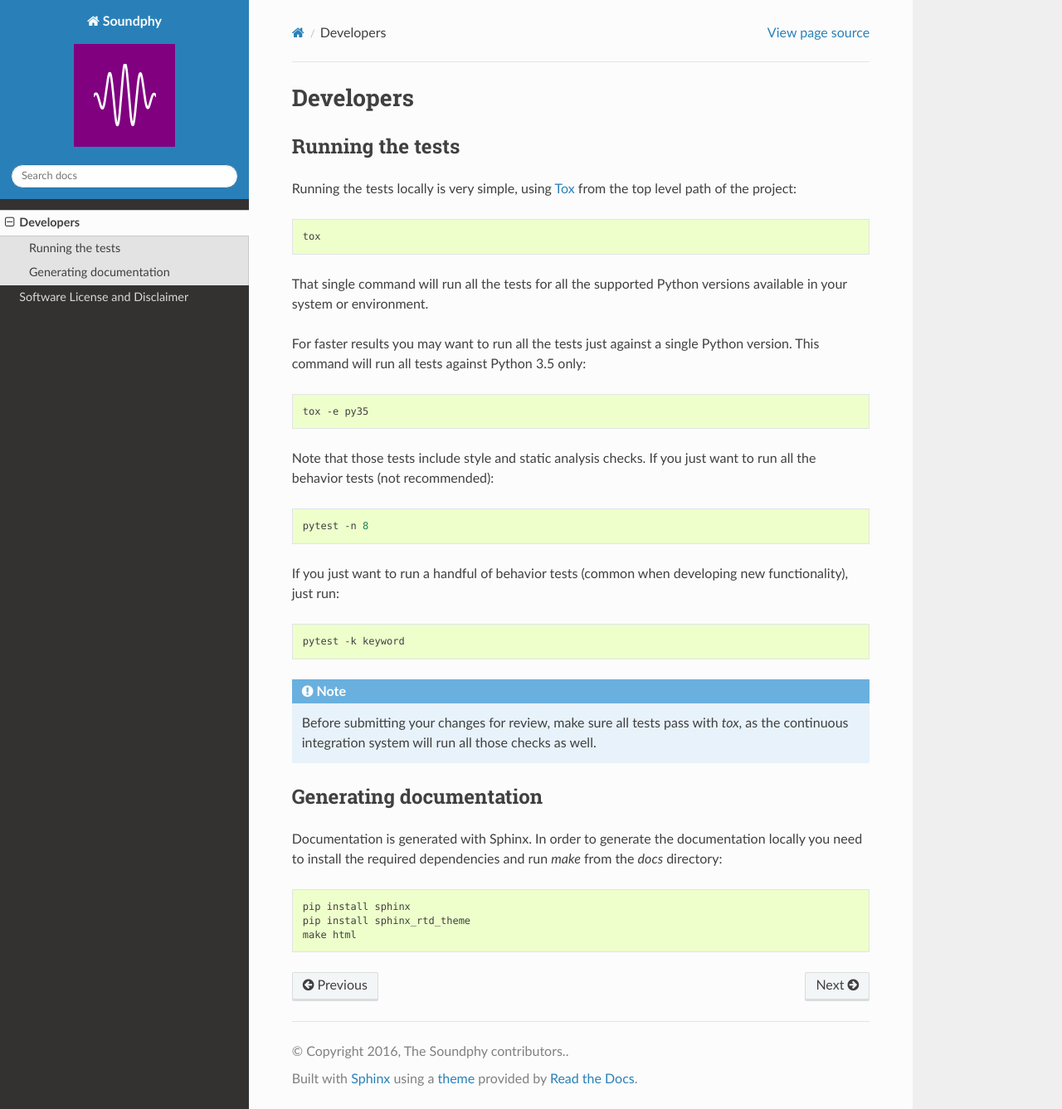
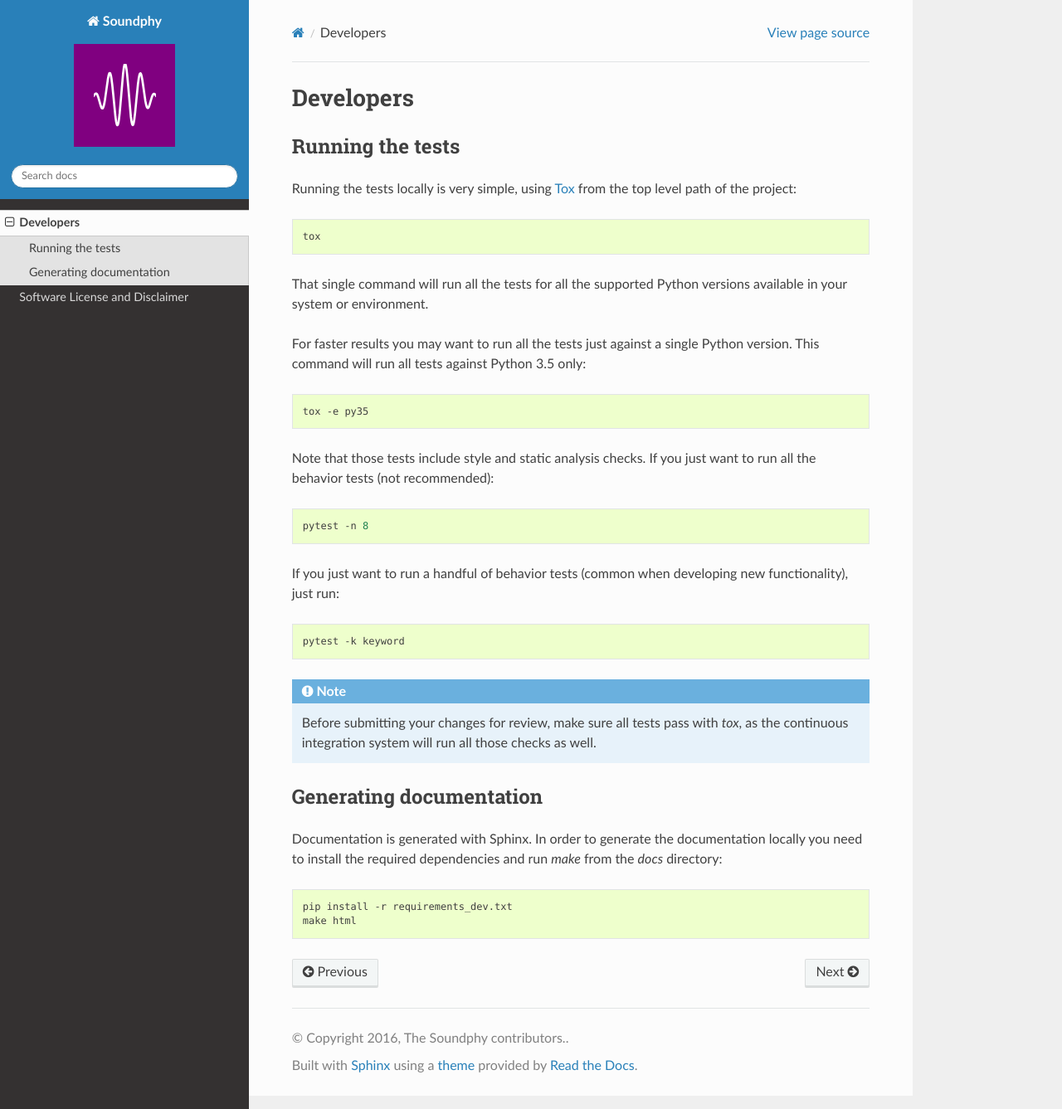
Before and after one commit to Soundphy/soundphy, a Sphinx documentation site: the page built from docs/source/developers.rst, in a window 1280 px wide and 1337 px high. Shown: the whole window at 83% size. Built offline with Sphinx 7.4.7 and the Read the Docs theme 2.0.0, drawn with Linux system fonts in a browser that asks for light colours; formulas are drawn with MathJax 3.

Commit message:
Fix documentation generation in readthedocs

```diff
--- a/docs/source/developers.rst
+++ b/docs/source/developers.rst
@@ -59,6 +59,5 @@ Documentation is generated with Sphinx. In order to generate the documentation l
 
 .. code-block:: bash
 
-   pip install sphinx
-   pip install sphinx_rtd_theme
+   pip install -r requirements_dev.txt
    make html
--- /dev/null
+++ b/requirements_dev.txt
@@ -0,0 +1,4 @@
+-r requirements.txt
+tox
+sphinx>=1.5.0
+sphinx_rtd_theme
--- a/requirements_test.txt
+++ /dev/null
@@ -1,2 +0,0 @@
--r requirements.txt
-tox
```
